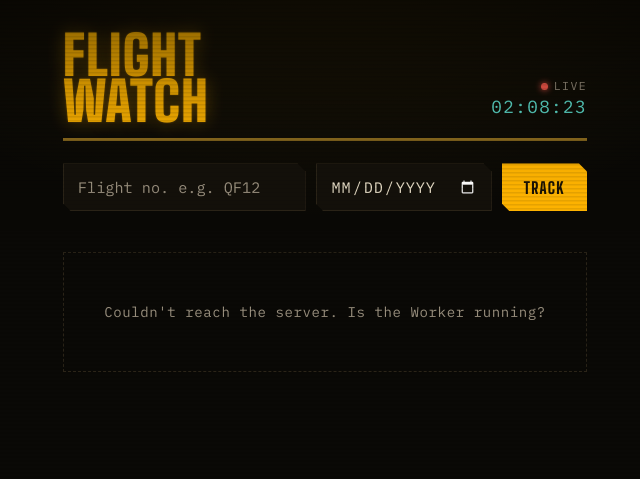
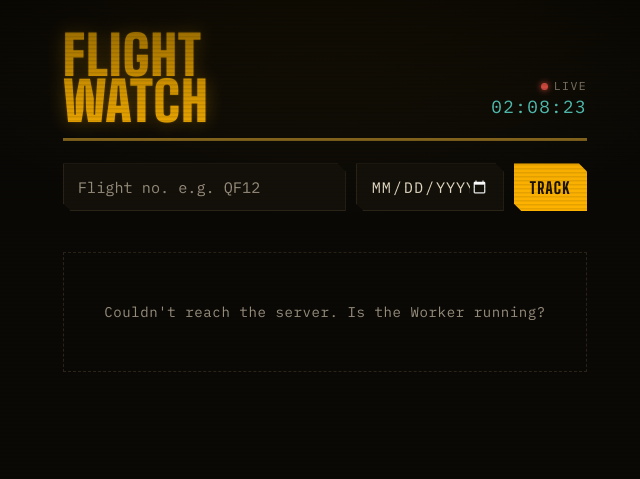
Before and after one commit to JuanFelipeAgudelo/flightwatch, a plain HTML site: page public/index.html in a window 1280 px wide. Shown: the whole page, without its empty margins (315-955 px from the left). Drawn offline with Linux system fonts and the light colour scheme; no server answers.

Commit message:
Fix horizontal overflow: allow form inputs to shrink, lock touch panning to vertical

```diff
--- a/public/index.html
+++ b/public/index.html
@@ -55,6 +55,9 @@
     html, body {
       height: 100%;
       overscroll-behavior-y: contain;
+      overflow-x: hidden;
+      touch-action: pan-y;
+      width: 100%;
     }
 
     body {
@@ -213,6 +216,7 @@
 
     input {
       flex: 1;
+      min-width: 0;
       background: var(--board-panel);
       border: 1px solid var(--board-line);
       color: var(--paper);
@@ -236,13 +240,14 @@
       box-shadow: 0 0 0 1px var(--amber-dim);
     }
 
-    input[type="date"] { flex: 0 0 148px; color-scheme: dark; }
+    input[type="date"] { flex: 1 1 120px; min-width: 0; max-width: 148px; color-scheme: dark; }
 
     button {
+      flex: 0 0 auto;
       background: var(--amber);
       color: #1a1204;
       border: none;
-      padding: 0 22px;
+      padding: 0 16px;
       font-family: "Big Shoulders Display", sans-serif;
       font-weight: 800;
       font-size: 1rem;
--- a/public/sw.js
+++ b/public/sw.js
@@ -1,6 +1,6 @@
 // Minimal service worker so the app is installable as a PWA.
 // No push handling here — notifications come from ntfy's own app, not this service worker.
-const CACHE_NAME = "flightwatch-v9";
+const CACHE_NAME = "flightwatch-v10";
 const CORE_ASSETS = ["/", "/index.html", "/app.js", "/manifest.json", "/icon.svg"];
 
 self.addEventListener("install", (event) => {
```
